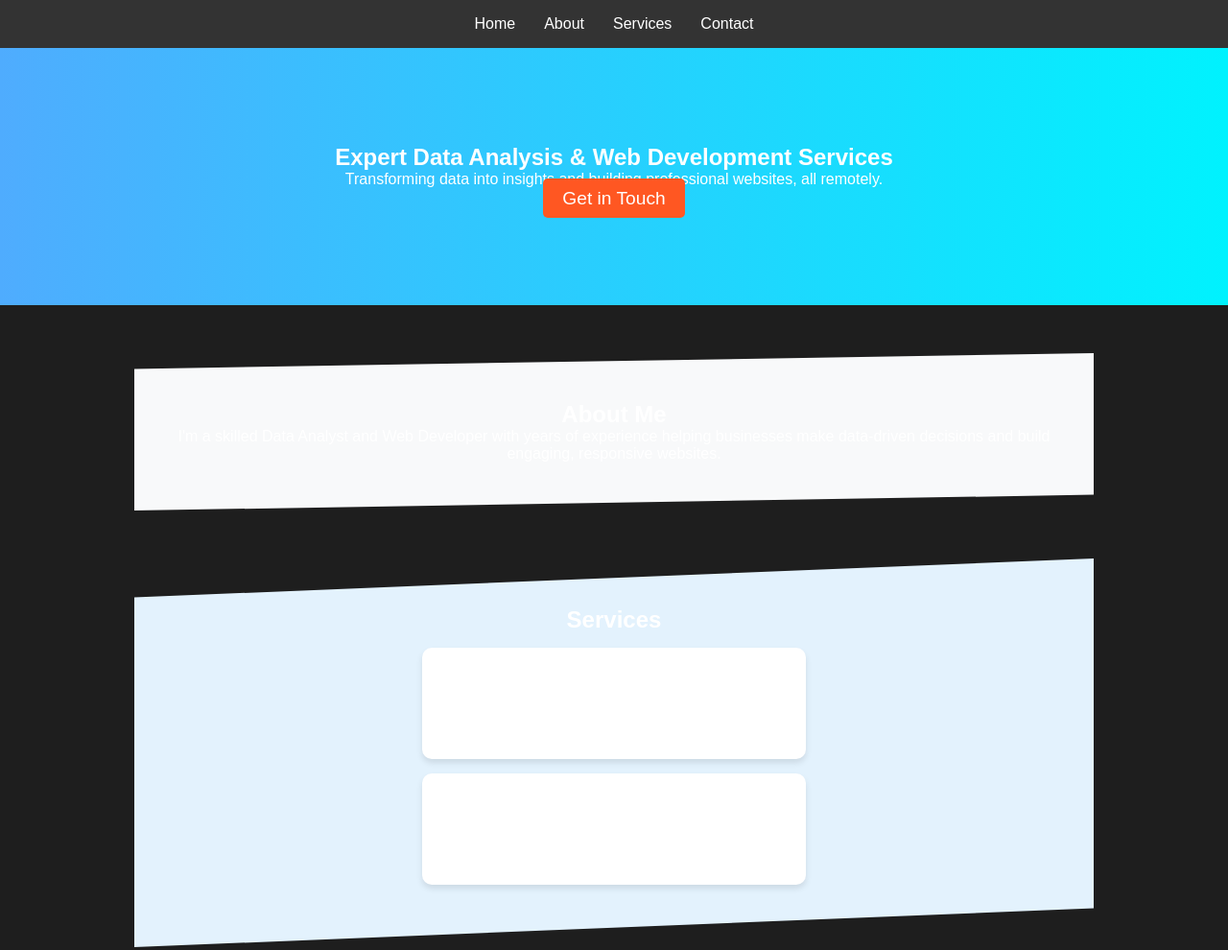
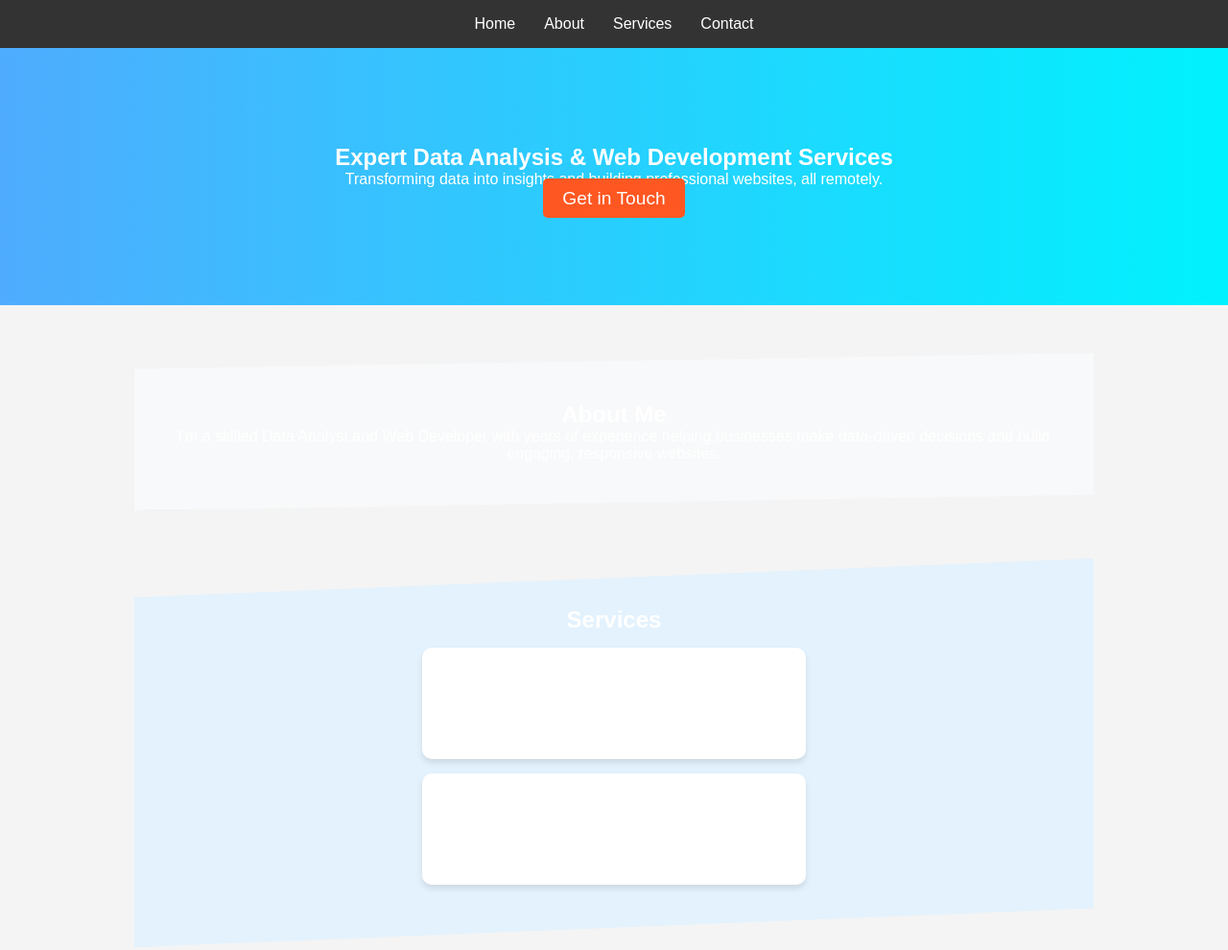
Before and after one commit to Cynthia-mbesa/landing-page, a plain HTML site: page index.html in a window 1280 px wide. Shown: the top 990 px of the page at 96% size. Drawn offline with Linux system fonts and the light colour scheme; a script that the page names is missing.

Commit message:
README FILE

```diff
--- a/styles.css
+++ b/styles.css
@@ -7,7 +7,7 @@
 }
 
 body {
-    background-color: #1e1e1e;
+    background-color: #f4f4f4;
     color: white;
 }
 
```
